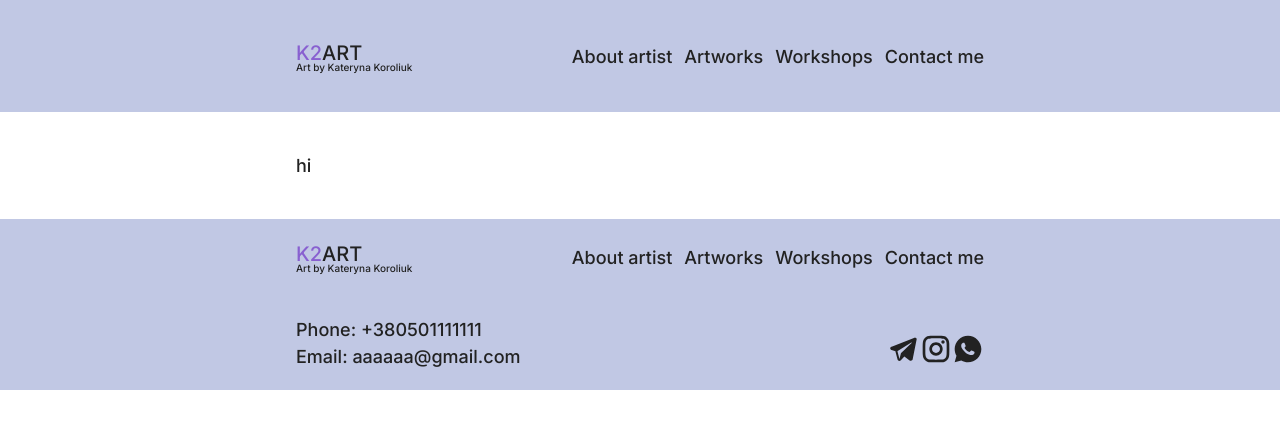
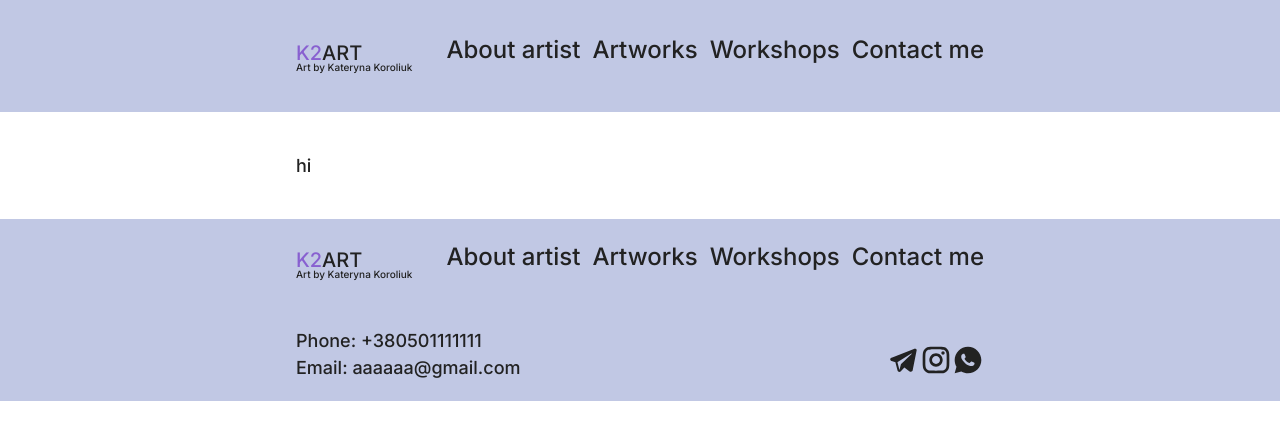
Before and after one commit to melyasanya/k2art, a Next.js app: page / in a window 1280 px wide. Shown: the top 440 px of the page. Built offline with nearby package versions, Linux system fonts and the light colour scheme.

Commit message:
mobile menu

```diff
--- a/src/components/MobileMenu/MobileMenu.tsx
+++ b/src/components/MobileMenu/MobileMenu.tsx
@@ -15,7 +15,7 @@ export const MobileMenu: React.FC<MobileMenuProps> = ({ isMenuOpen }) => {
     >
       <Container className="flex flex-col justify-center h-full overflow-y-auto items-center">
         <Navbar className="flex-col items-center text-white" />
-        <SocialMedia className="w-[20px] h-[20px] fill-white" />
+        <SocialMedia className="w-[40px] h-[40px] fill-white mr-[12px]" />
       </Container>
     </div>
   );
--- a/src/components/Navbar/Navbar.tsx
+++ b/src/components/Navbar/Navbar.tsx
@@ -4,21 +4,23 @@ interface NavbarProp {
   className?: string;
 }
 
+const sections = [
+  { label: "About artist", link: "about_artist", id: "1" },
+  { label: "Artworks", link: "artworks", id: "2" },
+  { label: "Workshops", link: "workshops", id: "3" },
+  { label: "Contact me", link: "contact_me", id: "4" },
+];
+
 export const Navbar: React.FC<NavbarProp> = ({ className }) => {
   return (
     <ul className={`flex gap-3 xl:gap-[40px] ${className}`}>
-      <li>
-        <Link href={""}>About artist</Link>
-      </li>
-      <li>
-        <Link href={""}>Artworks</Link>
-      </li>
-      <li>
-        <Link href={""}>Workshops</Link>
-      </li>
-      <li>
-        <Link href={""}>Contact me</Link>
-      </li>
+      {sections.map((el) => {
+        return (
+          <li key={el.id} className="text-[24px] mb-[12px]">
+            <Link href={""}>{el.label}</Link>
+          </li>
+        );
+      })}
     </ul>
   );
 };
```
